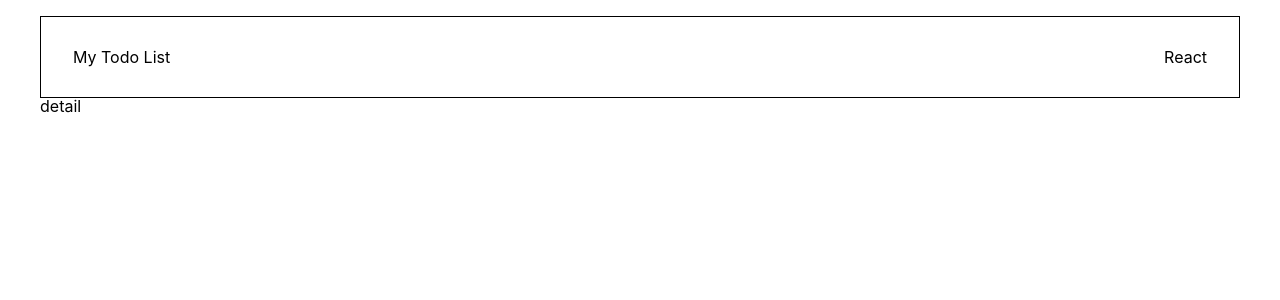
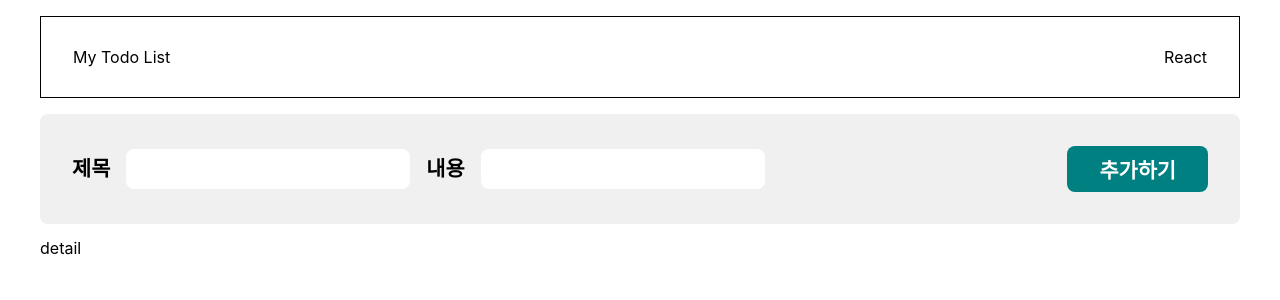
Before and after one commit to Adult96/todo-redux-router, a React (Create React App) app: page /detail/13b56b64-14df-4efa-8edf-567d80291c27 in a window 1280 px wide. Shown: the top 300 px of the page. Built offline with nearby package versions, Linux system fonts and the light colour scheme.

Commit message:
feat: navbar style 구현

```diff
--- a/src/App.jsx
+++ b/src/App.jsx
@@ -1,3 +1,4 @@
+import Navbar from 'components/Navbar';
 import { Outlet } from 'react-router-dom';
 import styled from 'styled-components';
 
@@ -8,6 +9,7 @@ export default function App() {
         <h2>My Todo List</h2>
         <h2>React</h2>
       </Header>
+      <Navbar />
       <Outlet />
     </>
   );
--- /dev/null
+++ b/src/components/Navbar.jsx
@@ -0,0 +1,46 @@
+import React from 'react';
+import styled from 'styled-components';
+
+export default function Navbar() {
+  return (
+    <Form>
+      <div>
+        제목
+        <Input type='text' />
+        내용
+        <Input type='text' />
+      </div>
+      <Btn>추가하기</Btn>
+    </Form>
+  );
+}
+
+const Form = styled.form`
+  display: flex;
+  justify-content: space-between;
+  align-items: center;
+  margin: 1rem 0;
+  padding: 2rem;
+  border-radius: 0.5rem;
+  background-color: ${props => props.theme.grey};
+  font-size: 1.3rem;
+  font-weight: bold;
+`;
+
+const Input = styled.input`
+  margin: 0 1rem;
+  padding: 0.5rem;
+  border: none;
+  border-radius: 0.5rem;
+  font-size: 1.3rem;
+`;
+
+const Btn = styled.button`
+  padding: 0.5rem 2rem;
+  border: none;
+  background-color: ${props => props.theme.darkMint};
+  color: white;
+  border-radius: 0.5rem;
+  font-size: 1.3rem;
+  font-weight: bold;
+`;
--- a/src/styles/theme.js
+++ b/src/styles/theme.js
@@ -2,6 +2,7 @@ const theme = {
   darkMint: '#008081',
   redPink: '#ff948b',
   melonGreen: '#91bf8b',
+  grey: '#ebeaeaaf',
 };
 
 export default theme;
```
